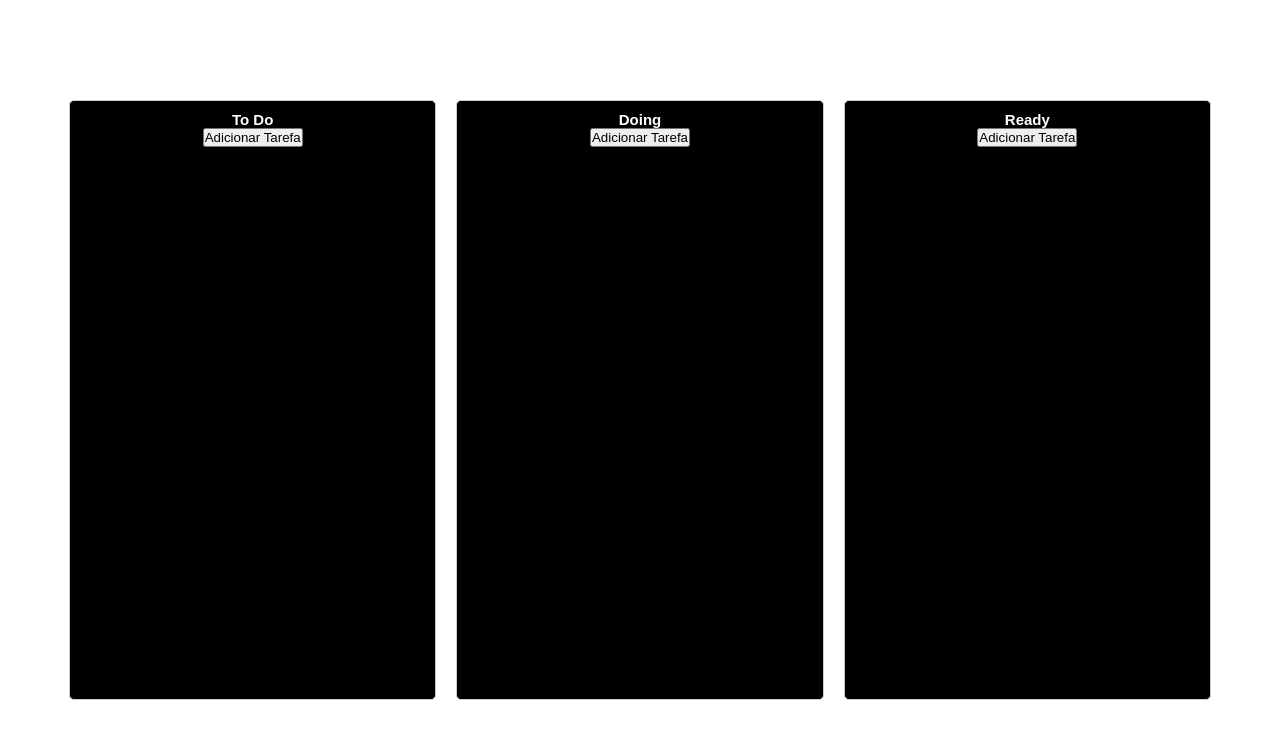
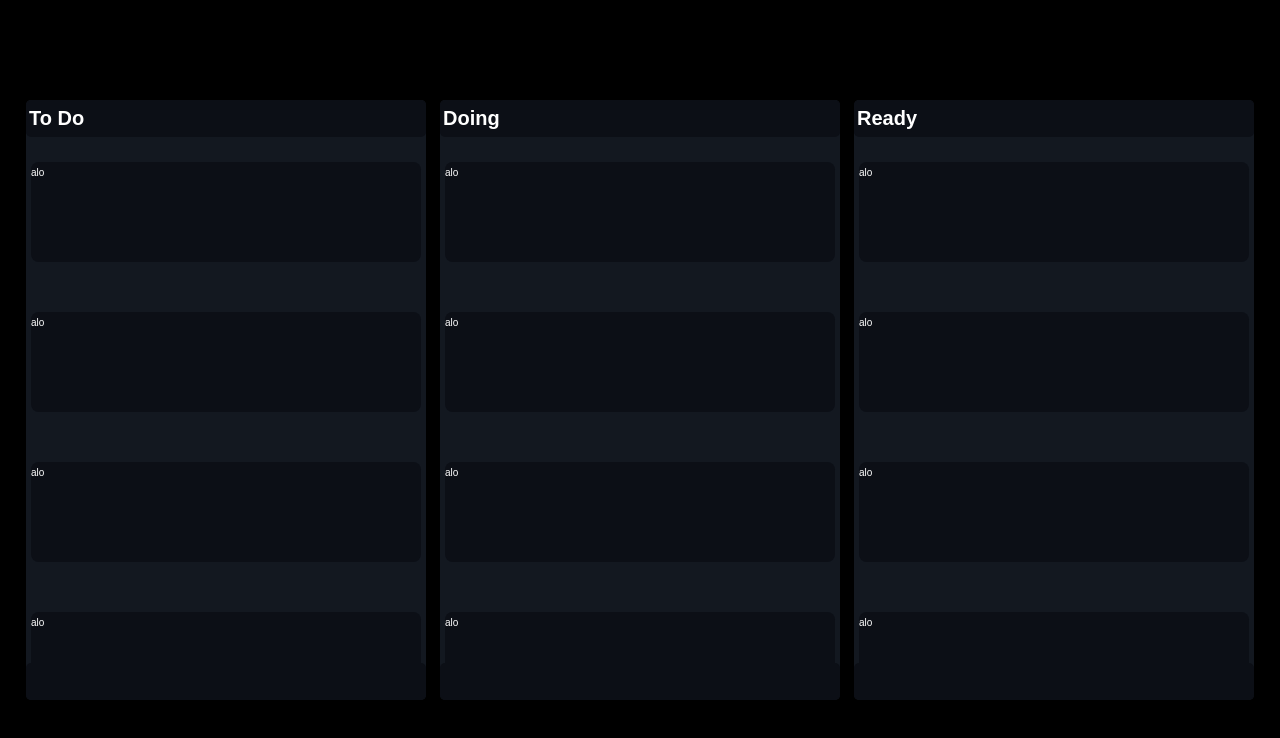
Before and after one commit to Arthur-Cyberpunk/kanban_react, a React (Create React App) app: page / in a window 1280 px wide. Shown: the top 738 px of the page. Built offline with nearby package versions, Linux system fonts and the light colour scheme; a web font is replaced by a local one.

Commit message:
created styles

```diff
--- a/src/components/Cards/index.jsx
+++ b/src/components/Cards/index.jsx
@@ -2,14 +2,28 @@ import React from "react";
 import "./styles.scss";
 
 const Cards = () => {
-
   return (
-    <div className="container">
-      <div className="">
-
+    <>
+      <div className="card">
+        <p>alo</p>
       </div>
-    </div>
+      <div className="card">
+        <p>alo</p>
+      </div>
+      <div className="card">
+        <p>alo</p>
+      </div>
+      <div className="card">
+        <p>alo</p>
+      </div>
+      <div className="card">
+        <p>alo</p>
+      </div>
+      <div className="card">
+        <p>alo</p>
+      </div>
+      </>
   );
-}
+};
 
 export default Cards;
--- a/src/components/Cards/styles.scss
+++ b/src/components/Cards/styles.scss
@@ -0,0 +1,27 @@
+.card {
+    background-color: #0C0F16;
+    //border: 1px solid #ccc;
+    //border-radius: 5px;
+    margin: 2rem 0;
+    //box-shadow: 0 2px 4px rgba(0, 0, 0, 0.1);
+    //width: 30rem;
+    //height: 12rem;
+    color: #fff;
+
+    border-radius: 0.75rem;
+    align-items: center;
+    height: 100px;
+    min-height: 100px;
+    display: flex;
+    text-align: left;
+
+    p {
+        white-space: pre-wrap;
+        overflow-x: hidden;
+        overflow-y: auto;
+        width: 100%;
+        height: 90%;
+        margin-top: auto;
+        margin-bottom: auto;
+    }
+}
--- a/src/components/Column/index.jsx
+++ b/src/components/Column/index.jsx
@@ -1,4 +1,5 @@
 import React, { useState } from "react";
+import Cards from '../Cards';
 import "./styles.scss";
 
 const Column = ({ title, tasks, onTaskAdd }) => {
@@ -16,22 +17,14 @@ const Column = ({ title, tasks, onTaskAdd }) => {
   };
 
   return (
-    <div className="column">
-      <div className="container">
-        <h2>{title}</h2>
-        {/* <input
-          type="text"
-          placeholder="Nova Tarefa"
-          value={newTask}
-          onChange={handleInputChange}
-        /> */}
-        <button onClick={handleTaskAdd}>Adicionar Tarefa</button>
-        <ul>
-          {tasks.map((task, index) => (
-            <li key={index}>{task}</li>
-          ))}
-        </ul>
+    <div className="containerColumn">
+      <div className="column">
+          <h2>{title}</h2>
       </div>
+      <div className="cards">
+        <Cards />
+      </div>
+      <div className="adicionaTask"></div>
     </div>
   );
 };
--- a/src/components/Column/styles.scss
+++ b/src/components/Column/styles.scss
@@ -1,32 +1,64 @@
-.column {
-    border: 1px solid #ccc;
-    color: #fff;
+.containerColumn {
+  color: #fff;
+  border-radius: 5px;
+  background-color: #131820;
+  width: 40rem;
+  height: 60rem;
+  max-height: 60rem;
+  display: flex;
+  flex-direction: column;
+
+  .column {
+    height: 60px;
     border-radius: 5px;
-    background-color: #000;
-    padding: 10px;
-    margin: 10px;
-    width: 400px;
-    height: 600px;
+    padding: 3px;
+    font: bold;
     display: flex;
+    align-items: center;
+    justify-content: space-between;
+    background-color: #0c0f16;
+
+      h2 {
+        height: 100%;
+        display: flex;
+        justify-content: center;
+        align-items: center;
+        font-size: 2rem;
+      }
   }
 
-  .column h2 {
-    margin-top: 0;
+  .cards {
+    display: flex;
+    flex-grow: 1;
+    flex-direction: column;
+    gap: 1rem;
+    padding: 0.5rem;
+    overflow-x: hidden;
+    overflow-y: auto;
   }
 
-  .column button {
-    margin-bottom: 10px;
+  .adicionaTask{
+    height: 60px;
+    border-radius: 5px;
+    padding: 3px;
+    font: bold;
+    display: flex;
+    align-items: center;
+    justify-content: space-between;
+    background-color: #0c0f16;
   }
+}
 
-  .column ul {
-    list-style-type: none;
-    padding: 0;
-  }
 
-  .column li {
-    background-color: #fff;
-    border: 1px solid #ccc;
-    border-radius: 3px;
-    padding: 5px;
-    margin-bottom: 5px;
-  }
+*::-webkit-scrollbar {
+  width: 4px;
+}
+
+*::-webkit-scrollbar-thumb {
+  background-color: #711633;
+  border-radius: 10px;
+}
+
+*::-webkit-scrollbar-track {
+  display: none;
+}
--- a/src/styles/globals.scss
+++ b/src/styles/globals.scss
@@ -10,6 +10,7 @@
 body {
   font-family: 'Blinker', sans-serif;
   position: relative;
+  background-color: #000;
 }
 
 html {
@@ -17,7 +18,7 @@ html {
 }
 
 .container {
-  max-width: 1200px;
+  max-width: 1600px;
   margin: 0 auto;
   padding: 0 19px;
 }
```
